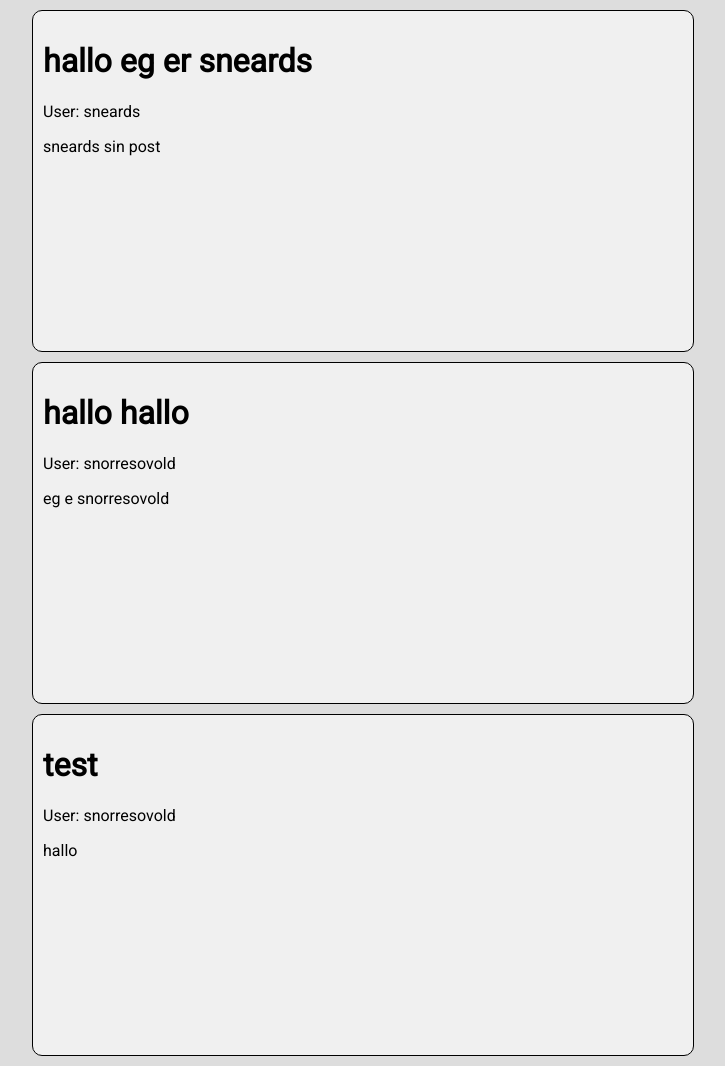
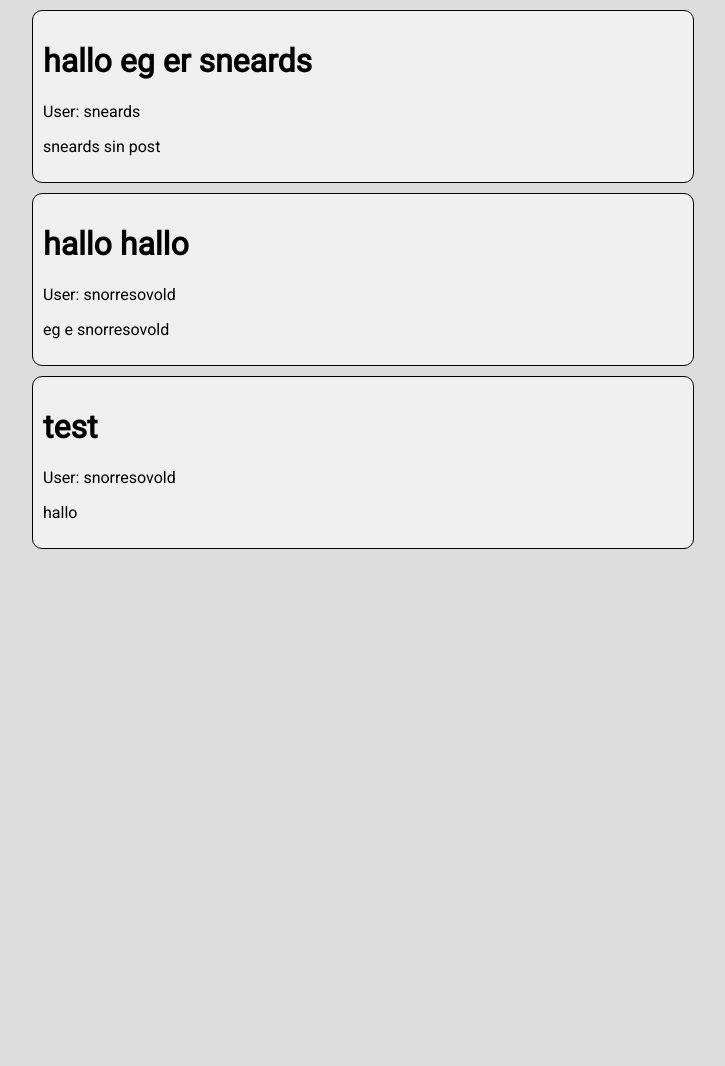
Before and after one commit to snorresovold/django-chatboard, a Django app: page / in a window 1280 px wide. Shown: the part 91-1157 px from the top of the page, without its empty margins (309-1034 px from the left). After the commit the page ends 640 px from the top, so only its background shows below. Run offline with Django 3.2, Linux system fonts and the light colour scheme; a user stored in the database is signed in; data comes from the database, SQL or seed files in the repository; both versions use the stored data as it was after the commit.

Commit message:
updated css

```diff
--- a/chatrom/core/static/css/posts.css
+++ b/chatrom/core/static/css/posts.css
@@ -13,5 +13,5 @@
   margin: 10px;
   border-radius: 10px;
   background-color: var(--bg-color-light2);
-  min-height: 20rem;
+  min-height: 2rem;
 }
```
Also changed, not shown: chatrom/db.sqlite3.
